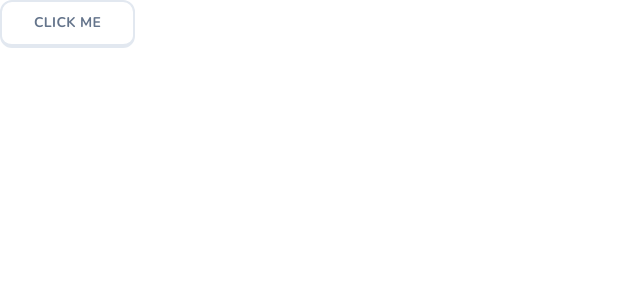
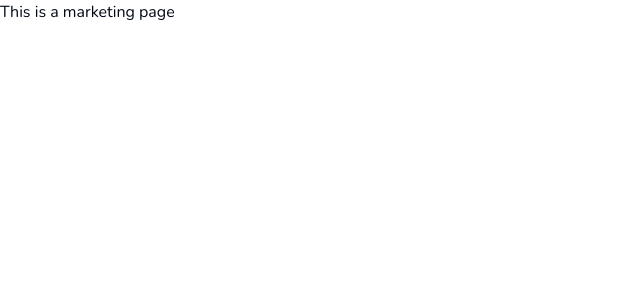
Before and after one commit to KenanRamazanov/Duolingo, a Next.js app: page / in a window 1280 px wide. Shown: the top 300 px of the page, without its empty margins (0-640 px from the left). Built offline with nearby package versions, Linux system fonts and the light colour scheme.

Commit message:
Editing marketing page

```diff
--- a/app/(marketing)/page.tsx
+++ b/app/(marketing)/page.tsx
@@ -1,5 +1,11 @@
 import { Button } from "@/components/ui/button";
 
 export default function Home() {
-  return <Button size="lg">Click me</Button>;
+  return(
+
+
+
+  <div>This is a marketing page</div>
+  )
+
 }
```
